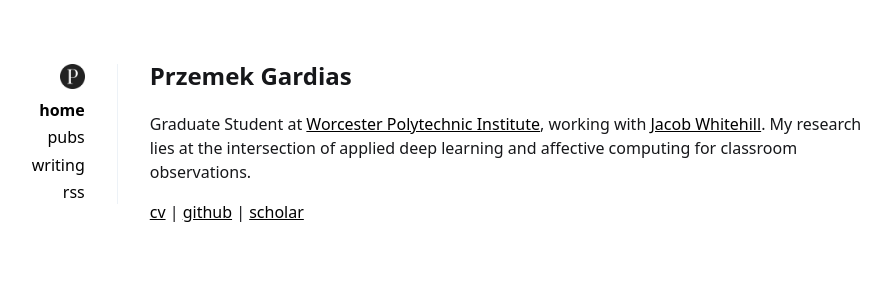
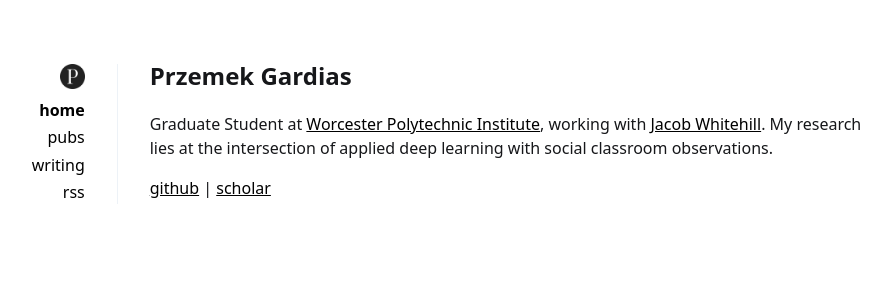
Before and after one commit to pgardias/pgardias.github.io, a Jekyll site: the page built from _pages/index.md, in a window 1280 px wide. Shown: the top 300 px of the page, without its empty margins (203-1094 px from the left). Built offline with Jekyll 4.4.1, drawn with Linux system fonts in a browser that asks for light colours.

```diff
--- a/_pages/index.md
+++ b/_pages/index.md
@@ -3,6 +3,6 @@ layout: page
 title: Przemek Gardias
 ---
 
-Graduate Student at [Worcester Polytechnic Institute](https://web.cs.wpi.edu/), working with [Jacob Whitehill](https://users.wpi.edu/~jrwhitehill/). My research lies at the intersection of applied deep learning and affective computing for classroom observations.
+Graduate Student at [Worcester Polytechnic Institute](https://web.cs.wpi.edu/), working with [Jacob Whitehill](https://users.wpi.edu/~jrwhitehill/). My research lies at the intersection of applied deep learning with social classroom observations.
 
-[cv]({{ site.baseurl }}/pdf/cv.pdf) \| [github](https://github.com/pgardias) \| [scholar](https://scholar.google.com/citations?user=LpoiVbkAAAAJ)
+[github](https://github.com/pgardias) \| [scholar](https://scholar.google.com/citations?user=LpoiVbkAAAAJ)
```
Also changed, not shown: 1 other file.
